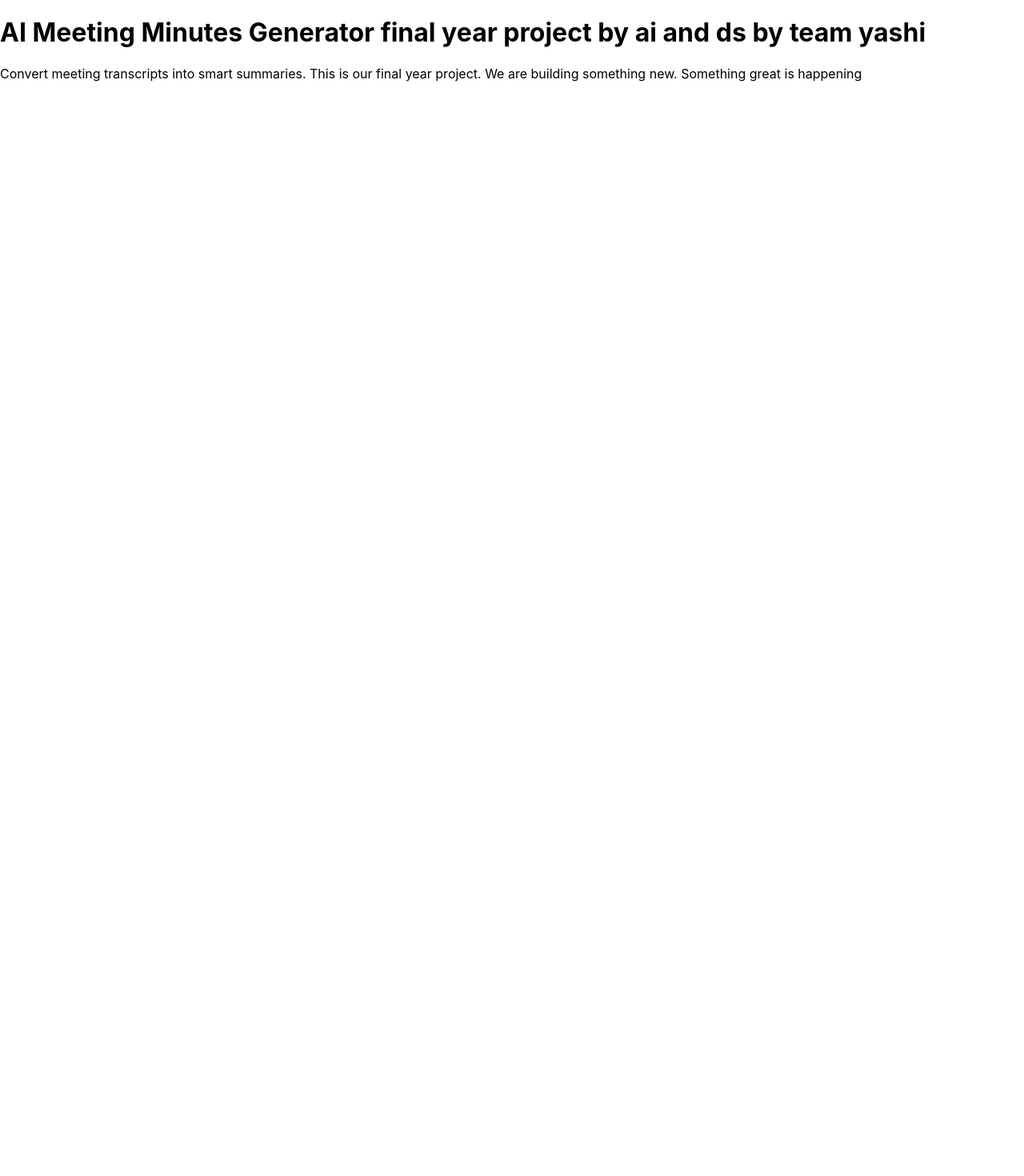
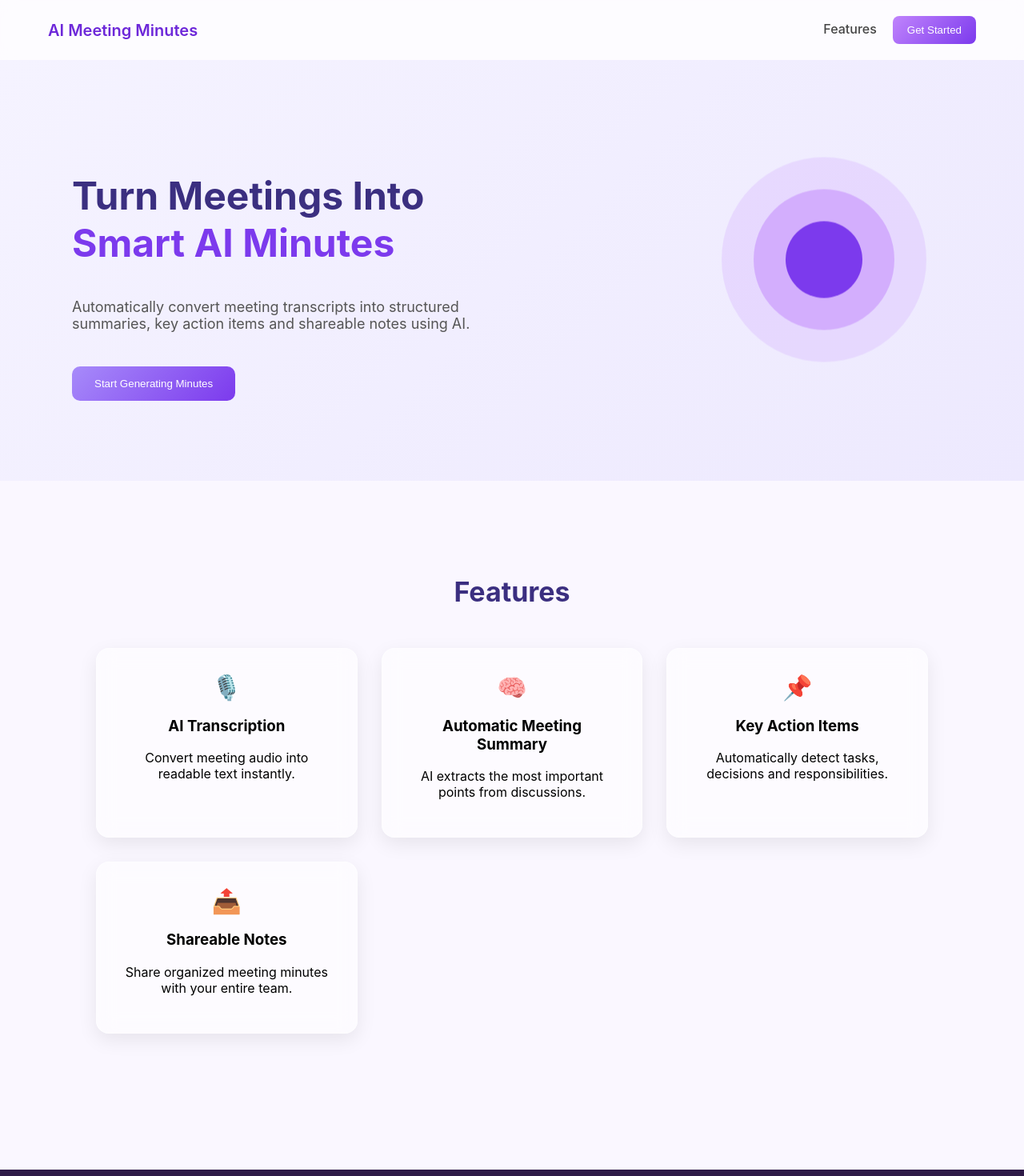
Before and after one commit to vishalmotionwork-lang/MeetPilotAI, a React (Create React App) app in the folder frontend/: page / in a window 1280 px wide. Shown: the top 1470 px of the page at 80% size. Before the commit the page ends 800 px from the top, so only its background shows below. Built offline with nearby package versions, Linux system fonts and the light colour scheme.

Commit message:
landing page frontend

```diff
--- /dev/null
+++ b/frontend/src/LandingPage.css
@@ -0,0 +1,192 @@
+body{
+  margin:0;
+  font-family: -apple-system, BlinkMacSystemFont, "Segoe UI", Roboto, sans-serif;
+  background:#faf7ff;
+}
+
+
+
+/* NAVBAR */
+
+.navbar{
+  display:flex;
+  justify-content:space-between;
+  align-items:center;
+  padding:20px 60px;
+  background:rgba(255,255,255,0.6);
+  backdrop-filter:blur(10px);
+}
+
+.logo{
+  font-size:20px;
+  font-weight:600;
+  color:#6d28d9;
+}
+
+.nav-links a{
+  margin-right:20px;
+  text-decoration:none;
+  color:#444;
+  font-weight:500;
+}
+
+.start-btn{
+  background:linear-gradient(135deg,#c084fc,#7c3aed);
+  border:none;
+  padding:10px 18px;
+  border-radius:8px;
+  color:white;
+  cursor:pointer;
+}
+
+
+
+/* HERO */
+
+.hero{
+  padding:100px 80px;
+  background:linear-gradient(135deg,#f5f3ff,#ede9fe);
+}
+
+.hero-content{
+  display:flex;
+  justify-content:space-between;
+  align-items:center;
+  max-width:1100px;
+  margin:auto;
+}
+
+.hero-text{
+  max-width:520px;
+  animation:fadeUp 1s ease;
+}
+
+.hero h1{
+  font-size:48px;
+  color:#3b2f80;
+}
+
+.hero span{
+  color:#7c3aed;
+}
+
+.hero p{
+  margin-top:20px;
+  font-size:18px;
+  color:#555;
+}
+
+.hero-btn{
+  margin-top:25px;
+  padding:14px 28px;
+  border:none;
+  border-radius:10px;
+  background:linear-gradient(135deg,#a78bfa,#7c3aed);
+  color:white;
+  cursor:pointer;
+}
+
+
+
+/* AI Illustration */
+
+.hero-illustration{
+  animation:float 4s ease-in-out infinite;
+}
+
+
+
+/* FEATURES */
+
+.features{
+  padding:90px 20px;
+  text-align:center;
+}
+
+.features h2{
+  font-size:34px;
+  color:#3b2f80;
+}
+
+.feature-grid{
+  margin-top:50px;
+  display:grid;
+  grid-template-columns:repeat(auto-fit,minmax(240px,1fr));
+  gap:30px;
+  padding:0 100px;
+}
+
+
+
+/* GLASSMORPHISM CARD */
+
+.feature-card{
+  background:rgba(255,255,255,0.55);
+  backdrop-filter:blur(12px);
+  border:1px solid rgba(255,255,255,0.4);
+  border-radius:16px;
+  padding:30px;
+  box-shadow:0 8px 25px rgba(0,0,0,0.08);
+  transition:0.3s;
+  animation:fadeUp 1s ease;
+}
+
+.feature-card:hover{
+  transform:translateY(-8px);
+}
+
+.icon{
+  font-size:30px;
+  margin-bottom:10px;
+}
+
+
+
+/* FOOTER */
+
+.footer{
+  margin-top:80px;
+  padding:60px 20px;
+  text-align:center;
+  background:#2e1a47;
+  color:white;
+}
+
+.team{
+  margin-top:20px;
+}
+
+
+
+/* ANIMATIONS */
+
+@keyframes fadeUp{
+
+  from{
+    opacity:0;
+    transform:translateY(30px);
+  }
+
+  to{
+    opacity:1;
+    transform:translateY(0);
+  }
+
+}
+
+
+@keyframes float{
+
+  0%{
+    transform:translateY(0px);
+  }
+
+  50%{
+    transform:translateY(-12px);
+  }
+
+  100%{
+    transform:translateY(0px);
+  }
+
+}
--- a/frontend/src/pages/LandingPage.js
+++ b/frontend/src/pages/LandingPage.js
@@ -1,10 +1,129 @@
 import React from "react";
+import "../LandingPage.css";
 
 function LandingPage() {
   return (
-    <div>
-      <h1>AI Meeting Minutes Generator final year project by ai and ds by team yashi</h1>
-      <p>Convert meeting transcripts into smart summaries. This is our final year project. We are  building something new. Something great is happening</p>
+    <div className="landing">
+
+      {/* NAVBAR */}
+
+      <nav className="navbar">
+
+        <div className="logo">
+          AI Meeting Minutes
+        </div>
+
+        <div className="nav-links">
+          <a href="#features">Features</a>
+          <button className="start-btn">Get Started</button>
+        </div>
+
+      </nav>
+
+
+
+      {/* HERO SECTION */}
+
+      <section className="hero">
+
+        <div className="hero-content">
+
+          <div className="hero-text">
+
+            <h1>
+              Turn Meetings Into <span>Smart AI Minutes</span>
+            </h1>
+
+            <p>
+              Automatically convert meeting transcripts into structured
+              summaries, key action items and shareable notes using AI.
+            </p>
+
+            <button className="hero-btn">
+              Start Generating Minutes
+            </button>
+
+          </div>
+
+
+          {/* AI Illustration */}
+
+          <div className="hero-illustration">
+
+            <svg width="320" height="320" viewBox="0 0 200 200">
+              <circle cx="100" cy="100" r="80" fill="#d8b4fe" opacity="0.35"/>
+              <circle cx="100" cy="100" r="55" fill="#c084fc" opacity="0.5"/>
+              <circle cx="100" cy="100" r="30" fill="#7c3aed"/>
+            </svg>
+
+          </div>
+
+        </div>
+
+      </section>
+
+
+
+      {/* FEATURES */}
+
+      <section className="features" id="features">
+
+        <h2>Features</h2>
+
+        <div className="feature-grid">
+
+          <div className="feature-card">
+            <div className="icon">🎙️</div>
+            <h3>AI Transcription</h3>
+            <p>Convert meeting audio into readable text instantly.</p>
+          </div>
+
+          <div className="feature-card">
+            <div className="icon">🧠</div>
+            <h3>Automatic Meeting Summary</h3>
+            <p>AI extracts the most important points from discussions.</p>
+          </div>
+
+          <div className="feature-card">
+            <div className="icon">📌</div>
+            <h3>Key Action Items</h3>
+            <p>Automatically detect tasks, decisions and responsibilities.</p>
+          </div>
+
+          <div className="feature-card">
+            <div className="icon">📤</div>
+            <h3>Shareable Notes</h3>
+            <p>Share organized meeting minutes with your entire team.</p>
+          </div>
+
+        </div>
+
+      </section>
+
+
+
+      {/* FOOTER */}
+
+      <footer className="footer">
+
+        <h3>AI Meeting Minutes</h3>
+
+        <p>Final Year Project – AI & Data Science</p>
+
+        <div className="team">
+
+          <h4>Team Members</h4>
+
+          <p>• Sejal Daroliya</p>
+          <p>• Shraddha Mehra</p>
+          <p>• Udai Pratap Singh Jhala</p>
+          <p>• Yashi Sharma</p>
+          <p>• Vishal Tank</p>
+
+        </div>
+
+      </footer>
+
     </div>
   );
 }
```
